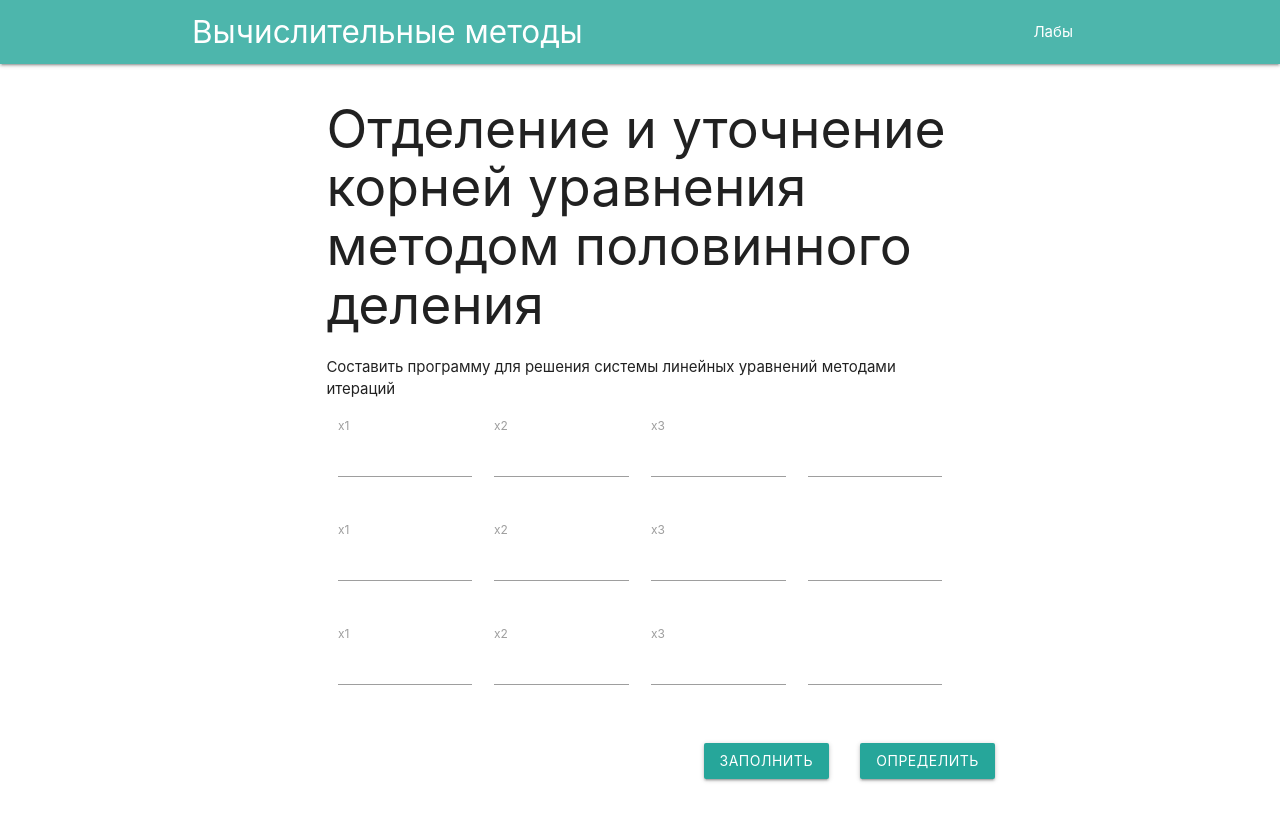
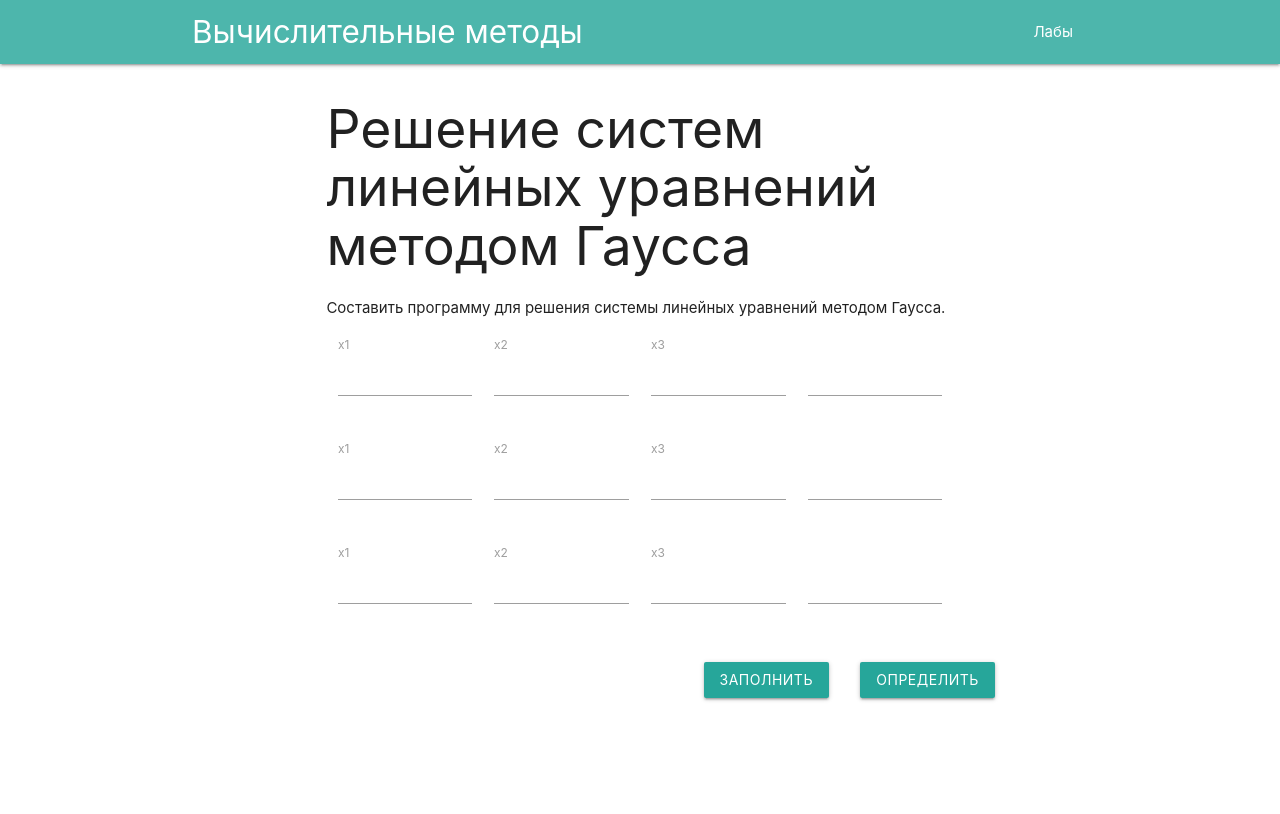
Before and after one commit to Vadimagic/ComputationalMethods, a Vue app: page /lab3 in a window 1280 px wide. Built offline with nearby package versions, Linux system fonts and the light colour scheme.

Commit message:
fix description lab3

```diff
--- a/src/views/Lab3.vue
+++ b/src/views/Lab3.vue
@@ -1,7 +1,7 @@
 <template>
 	<div class="container">
-		<h2>Отделение и уточнение корней уравнения методом половинного деления</h2>
-		<p>Составить программу для решения системы линейных уравнений методами итераций</p>
+		<h2>Решение систем линейных уравнений методом Гаусса</h2>
+		<p>Составить программу для решения системы линейных уравнений методом Гаусса.</p>
 		<div class="row">
 			<div class="input-field col s3">
 				<input v-model="input1_x1" id="input1-x1" type="text" class="validate">
```
